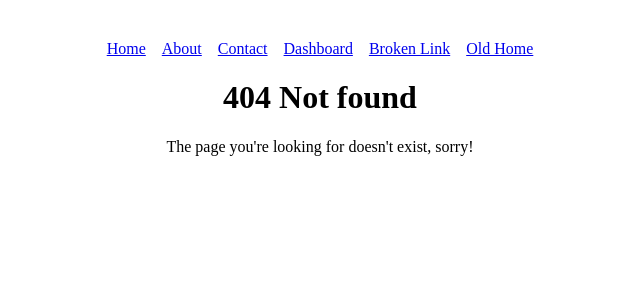
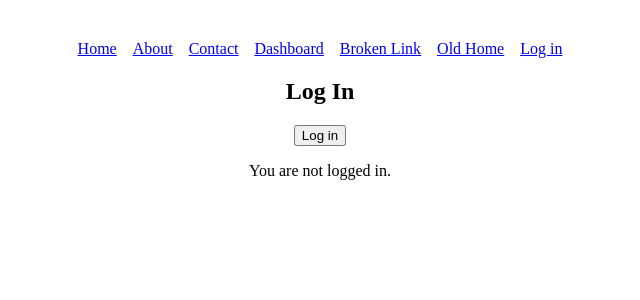
Before and after one commit to mikaelalundstrom/exercise-react-small-router-exercises, a React (Vite) app: page /log-in in a window 1280 px wide. Before the commit this address had no page. Shown: the top 300 px of the page, without its empty margins (320-960 px from the left). Built offline with nearby package versions, Linux system fonts and the light colour scheme.

Commit message:
exercise 4

```diff
--- a/src/Components/App.tsx
+++ b/src/Components/App.tsx
@@ -1,12 +1,14 @@
+import { useState } from "react";
 import "./App.css";
 import Header from "./Header";
 import { Outlet } from "react-router-dom";
 
 function App() {
+  const [isLoggedIn, setIsLoggedIn] = useState<boolean>(false);
   return (
     <>
       <Header />
-      <Outlet />
+      <Outlet context={[isLoggedIn, setIsLoggedIn]} />
     </>
   );
 }
--- a/src/Components/Header.tsx
+++ b/src/Components/Header.tsx
@@ -10,6 +10,7 @@ function Header() {
         <Link to="/dashboard">Dashboard</Link>
         <Link to="/aboutt">Broken Link</Link>
         <Link to="/old-home">Old Home</Link>
+        <Link to="/log-in">Log in</Link>
       </nav>
     </>
   );
--- /dev/null
+++ b/src/Components/ProtectedRoute.tsx
@@ -0,0 +1,8 @@
+import { Navigate, Outlet, useOutletContext } from "react-router-dom";
+
+function ProtectedRoute() {
+  const [isLoggedIn, setIsLoggedIn] = useOutletContext();
+  return isLoggedIn ? <Outlet /> : <Navigate to="/log-in" />;
+}
+
+export default ProtectedRoute;
--- /dev/null
+++ b/src/Pages/LogIn.tsx
@@ -0,0 +1,17 @@
+import { useOutletContext } from "react-router-dom";
+
+function LogIn() {
+  const [isLoggedIn, setIsLoggedIn] = useOutletContext();
+  return (
+    <>
+      <h2>Log In</h2>
+      <button onClick={() => setIsLoggedIn((prev: boolean) => !prev)}>
+        {" "}
+        {isLoggedIn ? "Log out" : "Log in"}{" "}
+      </button>
+      {isLoggedIn ? <p>You are logged in</p> : <p>You are not logged in.</p>}
+    </>
+  );
+}
+
+export default LogIn;
--- a/src/router.tsx
+++ b/src/router.tsx
@@ -8,6 +8,8 @@ import Stats from "./Components/Stats";
 import Settings from "./Components/Settings";
 import NotFound from "./Pages/NotFound";
 import OldHome from "./Pages/OldHome";
+import LogIn from "./Pages/LogIn";
+import ProtectedRoute from "./Components/ProtectedRoute";
 
 export const router = createBrowserRouter(
   createRoutesFromElements(
@@ -15,10 +17,13 @@ export const router = createBrowserRouter(
       <Route index element={<Home />} />
       <Route element={<About />} path="about" />
       <Route element={<Contact />} path="contact" />
-      <Route element={<Dashboard />} path="dashboard">
-        <Route element={<Stats />} path="stats" />
-        <Route element={<Settings />} path="settings" />
+      <Route element={<ProtectedRoute />}>
+        <Route element={<Dashboard />} path="dashboard">
+          <Route element={<Stats />} path="stats" />
+          <Route element={<Settings />} path="settings" />
+        </Route>
       </Route>
+      <Route element={<LogIn />} path="log-in" />
       <Route element={<OldHome />} path="old-home" />
       <Route element={<NotFound />} path="*" />
     </Route>
```
